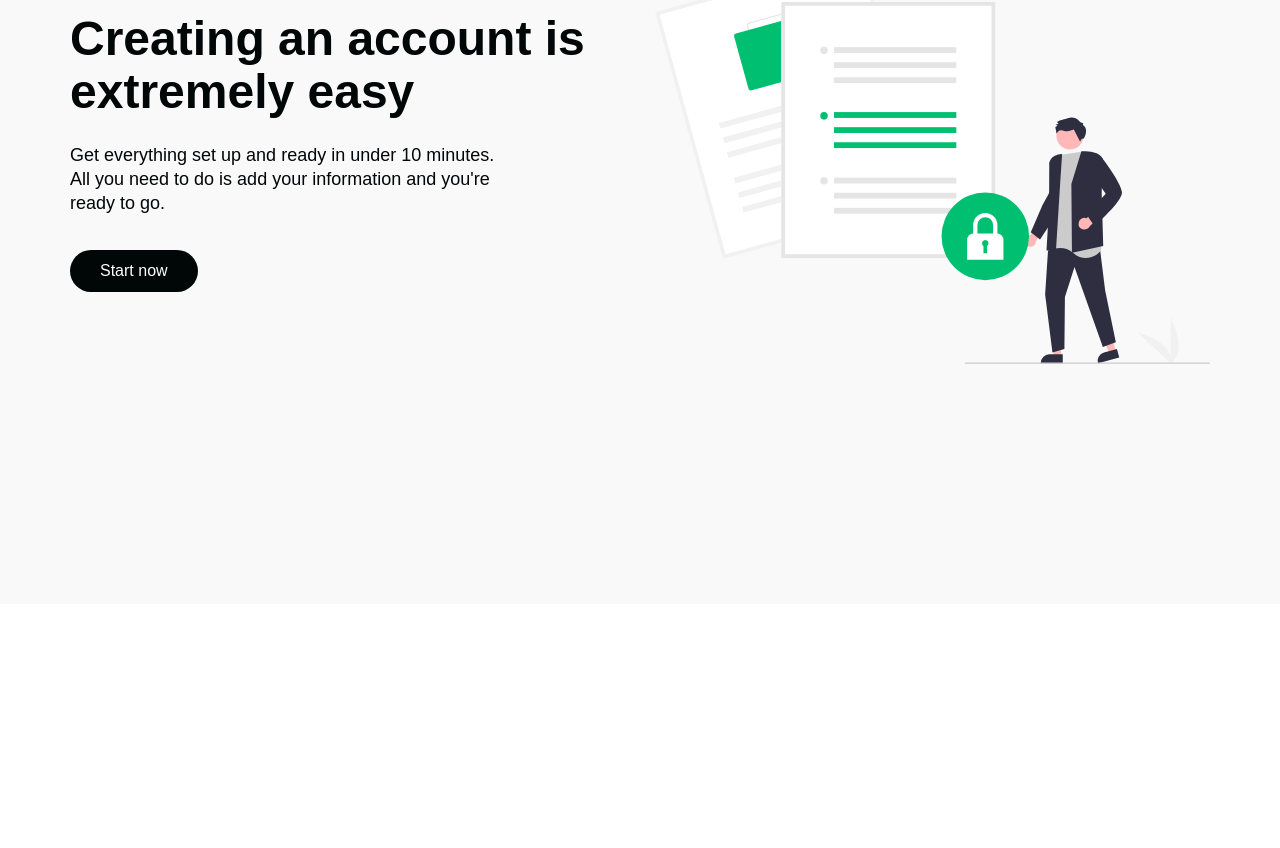
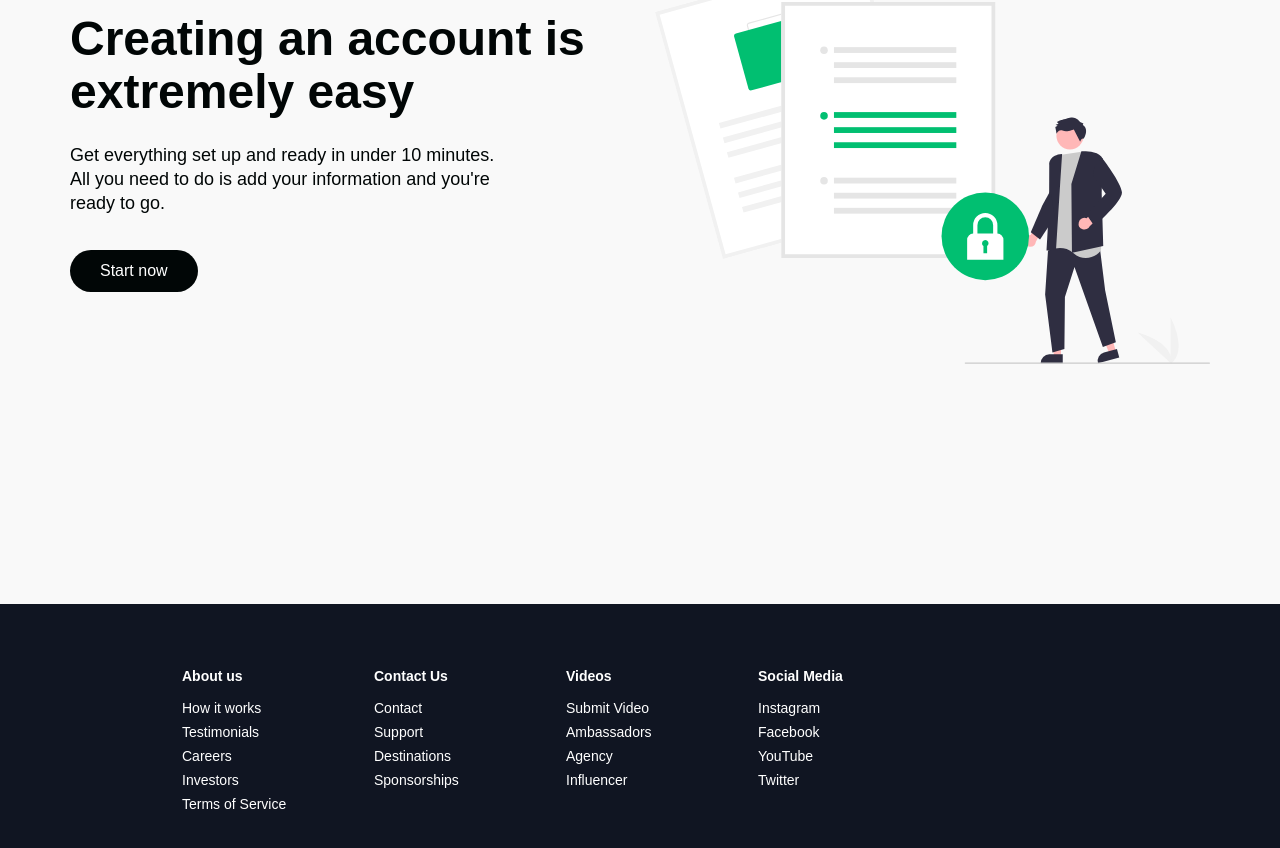
Before and after one commit to AgataLiberska/react-website-yt, a React (Create React App) app: page / in a window 1280 px wide. Shown: the part 3576-4424 px from the top of the page. Before the commit the page ends 4180 px from the top, so only its background shows below. Built offline with nearby package versions, Linux system fonts and the light colour scheme; a web font is replaced by a local one.

Commit message:
create footer, add links

```diff
--- /dev/null
+++ b/src/components/Footer/FooterElements.js
@@ -0,0 +1,67 @@
+import styled from 'styled-components';
+import {Link} from 'react-router-dom';
+
+export const FooterContainer = styled.footer`
+    background-color: #101522;
+`
+
+export const FooterWrap = styled.div`
+    padding: 48px 24px;
+    flex-direction: column;
+    justify-content: center;
+    align-items: center;
+    max-width: 1100px;
+
+`
+
+export const FooterLinksContainer = styled.div`
+    display: flex;
+    justify-content:center;
+
+    @media screen and (max-width: 820px) {
+        padding-top: 32px;
+    }
+`
+
+export const FooterLinksWrapper = styled.div`
+    display: flex;
+
+    @media screen and (max-width: 820px) {
+        flex-direction: column;
+    }
+`
+
+export const FooterLinkItems = styled.div`
+    display: flex;
+    flex-direction: column;
+    align-items: flex-start;
+    margin: 16px;
+    text-align: left;
+    width: 160px;
+    box-sizing: border-box;
+    color: #fff;
+
+    @media screen and (max-width: 420px) {
+        margin: 0;
+        padding: 10px;
+        width: 100%;
+    }
+`
+
+export const FooterLinkTitle = styled.h1`
+    font-size: 14px;
+    margin-bottom: 16px;
+
+`
+
+export const FooterLink = styled(Link)`
+    color: #fff;
+    text-decoration: none;
+    margin-bottom: 0.5rem;
+    font-size: 14px;
+
+    &:hover {
+        color: #01bf71;
+        transiion: 0.3s ease-out;
+    }
+`
--- /dev/null
+++ b/src/components/Footer/index.js
@@ -0,0 +1,64 @@
+import React from 'react'
+import {
+    FooterContainer,
+    FooterWrap,
+    FooterLinksContainer,
+    FooterLinksWrapper,
+    FooterLinkItems,
+    FooterLinkTitle,
+    FooterLink
+} from './FooterElements';
+
+const Footer = () => {
+    return (
+        <FooterContainer>
+            <FooterWrap>
+                <FooterLinksContainer>
+                    <FooterLinksWrapper>
+                        <FooterLinkItems>
+                            <FooterLinkTitle>
+                                About us
+                            </FooterLinkTitle>
+                            <FooterLink to='/'>How it works</FooterLink>
+                            <FooterLink to='/'>Testimonials</FooterLink>
+                            <FooterLink to='/'>Careers</FooterLink>
+                            <FooterLink to='/'>Investors</FooterLink>
+                            <FooterLink to='/'>Terms of Service</FooterLink>
+                        </FooterLinkItems>
+                        <FooterLinkItems>
+                            <FooterLinkTitle>
+                                Contact Us
+                            </FooterLinkTitle>
+                            <FooterLink to='/'>Contact</FooterLink>
+                            <FooterLink to='/'>Support</FooterLink>
+                            <FooterLink to='/'>Destinations</FooterLink>
+                            <FooterLink to='/'>Sponsorships</FooterLink>
+                        </FooterLinkItems>
+                    </FooterLinksWrapper>
+                    <FooterLinksWrapper>
+                        <FooterLinkItems>
+                            <FooterLinkTitle>
+                                Videos
+                            </FooterLinkTitle>
+                            <FooterLink to='/'>Submit Video</FooterLink>
+                            <FooterLink to='/'>Ambassadors</FooterLink>
+                            <FooterLink to='/'>Agency</FooterLink>
+                            <FooterLink to='/'>Influencer</FooterLink>
+                        </FooterLinkItems>
+                        <FooterLinkItems>
+                            <FooterLinkTitle>
+                                Social Media
+                            </FooterLinkTitle>
+                            <FooterLink to='/'>Instagram</FooterLink>
+                            <FooterLink to='/'>Facebook</FooterLink>
+                            <FooterLink to='/'>YouTube</FooterLink>
+                            <FooterLink to='/'>Twitter</FooterLink>
+                        </FooterLinkItems>
+                    </FooterLinksWrapper>
+                </FooterLinksContainer>
+            </FooterWrap>
+        </FooterContainer>
+    )
+}
+
+export default Footer
--- a/src/pages/index.js
+++ b/src/pages/index.js
@@ -5,6 +5,7 @@
 import InfoSection from '../components/InfoSection';
 import {homeObjOne, homeObjTwo, homeObjThree} from '../components/InfoSection/Data';
 import Services from '../components/Services';
+import Footer from '../components/Footer';
 
 const Home = () => {
     const [isOpen, setIsOpen] = useState(false);
@@ -22,6 +23,7 @@
             <InfoSection {...homeObjTwo}/>
             <Services />
             <InfoSection {...homeObjThree}/>
+            <Footer />
         </>
     );
 }
```
